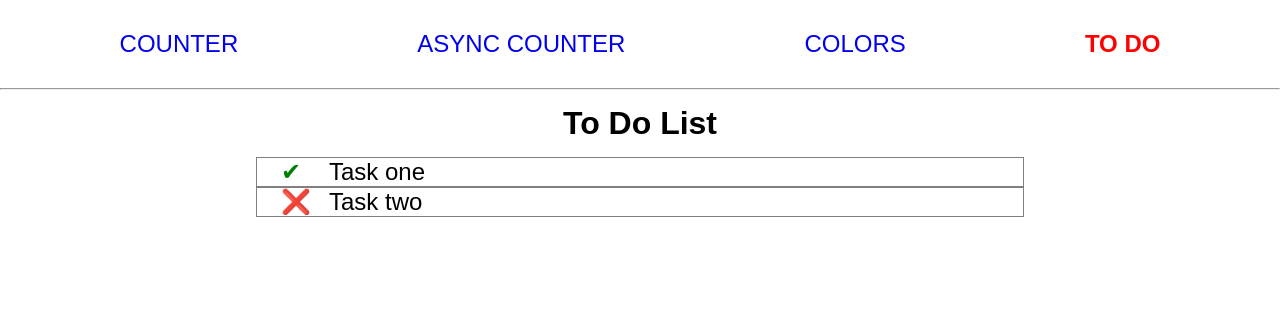
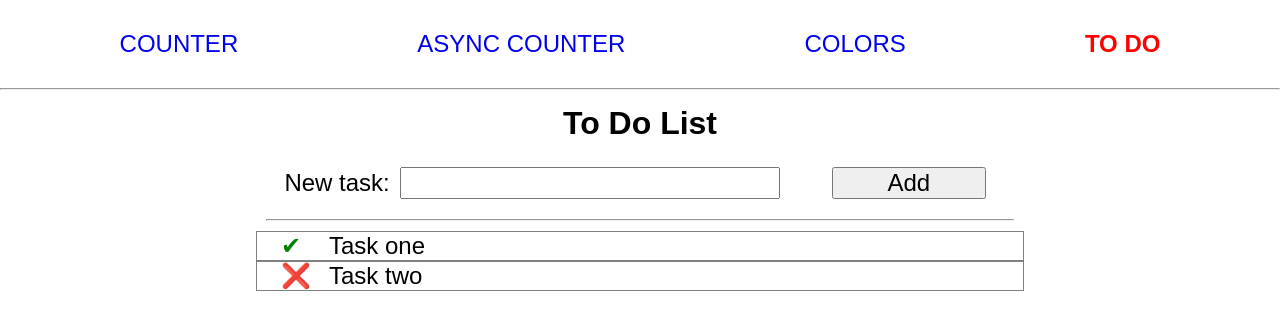
Before and after one commit to beginner1986/ReactReduxTraining, a React (Create React App) app: page /toDo in a window 1280 px wide. Shown: the top 330 px of the page. Built offline with nearby package versions, Linux system fonts and the light colour scheme.

Commit message:
Form for adding new todo item added

```diff
--- a/src/features/toDo/ToDo.tsx
+++ b/src/features/toDo/ToDo.tsx
@@ -8,6 +8,16 @@ export default function ToDo() {
     return (
         <main style={{margin: '0 20%', display: 'flex', flexDirection: 'column', justifyContent: 'left'}}>
             <h1 style={{margin: '15px', fontSize: 'xx-large', textAlign: 'center'}}>To Do List</h1>
+
+            <form style={{display: 'flex', flexDirection: 'row'}}>
+                <label style={{width: '70%'}}>New task:
+                    <input type='text' name='new-task'style={{width: '70%'}}/>
+                </label>
+                <input type='submit' value='Add' style={{width: '20%'}} />
+            </form>
+
+            <hr style={{margin: '10px'}}/>
+
             <ul>
                 { todos.map(todo => {
                     return (
```
